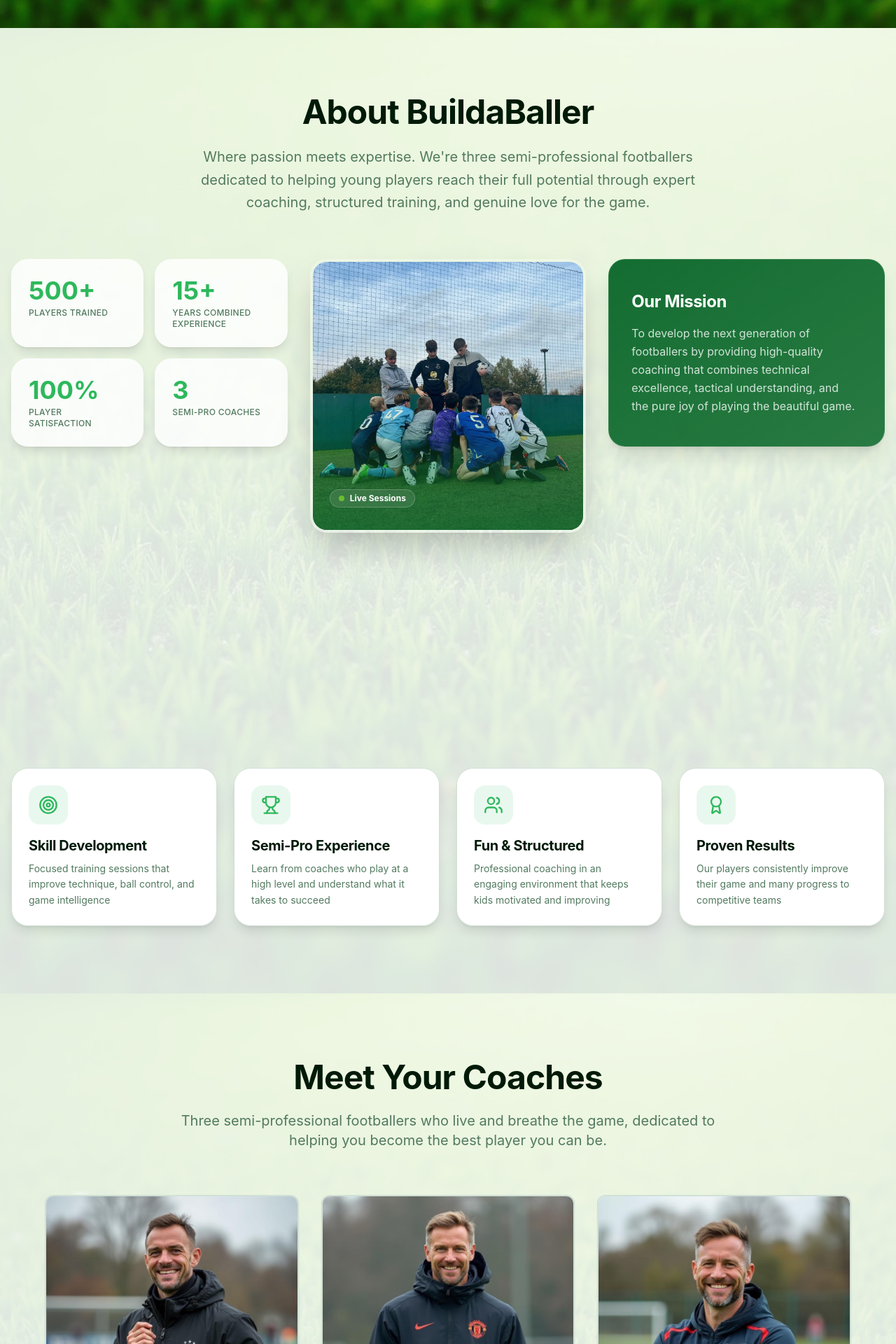
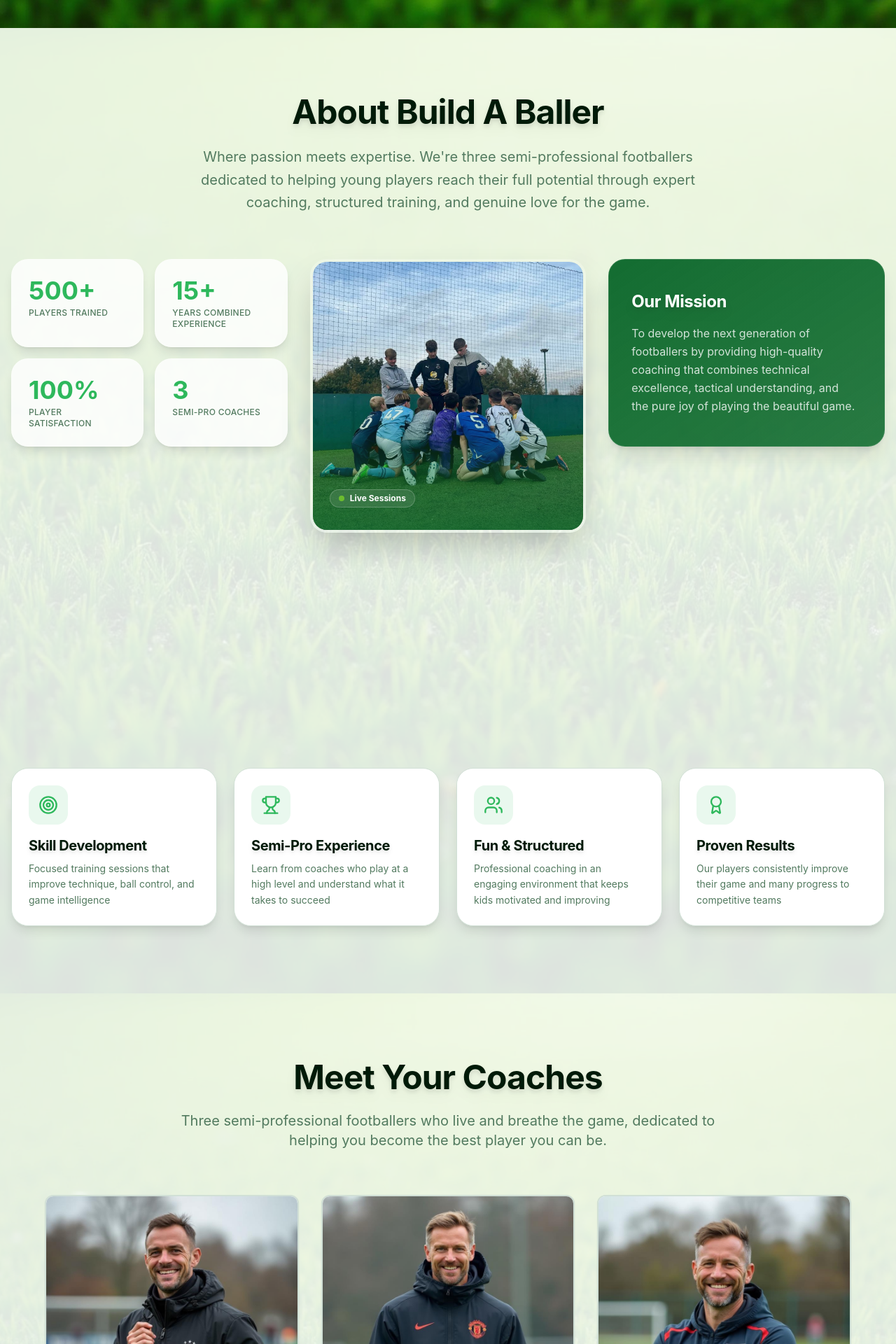
Before and after one commit to Mejrifx/astroturf-baller-build, a React (Vite) app: page / in a window 1280 px wide. Shown: the part 760-2680 px from the top of the page at 70% size. Built offline with nearby package versions, Linux system fonts and the light colour scheme; the HTML template or start-up script is replaced by a standard one.

Commit message:
Change About title to 'Build A Baller' and add shadows to all title text

```diff
--- a/src/components/About.tsx
+++ b/src/components/About.tsx
@@ -43,8 +43,8 @@ const About = () => {
       <div className="container mx-auto px-4 relative z-10">
         {/* Header */}
         <div className="text-center mb-16 animate-fade-in">
-          <h2 className="text-4xl md:text-5xl font-bold text-foreground mb-6">
-            About BuildaBaller
+          <h2 className="text-4xl md:text-5xl font-bold text-foreground mb-6 drop-shadow-lg">
+            About Build A Baller
           </h2>
           <p className="text-xl text-muted-foreground max-w-3xl mx-auto leading-relaxed">
             Where passion meets expertise. We're three semi-professional footballers dedicated to helping young players reach their full potential through expert coaching, structured training, and genuine love for the game.
@@ -88,7 +88,7 @@ const About = () => {
 
           {/* Mission Block - Top Right */}
           <div className="lg:col-span-4 bg-gradient-to-br from-pitch to-pitch/90 p-8 rounded-3xl shadow-xl border border-white/10 flex flex-col justify-center animate-fade-up" style={{ animationDelay: '0.3s' }}>
-            <h3 className="text-2xl font-bold text-white mb-4">
+            <h3 className="text-2xl font-bold text-white mb-4 drop-shadow-lg">
               Our Mission
             </h3>
             <p className="text-white/80 leading-relaxed text-balance">
@@ -143,7 +143,7 @@ const About = () => {
                 </div>
 
                 {/* Title */}
-                <h3 className="text-xl font-bold text-white md:text-foreground mb-2 drop-shadow-lg md:drop-shadow-none">
+                <h3 className="text-xl font-bold text-white md:text-foreground mb-2 drop-shadow-lg md:drop-shadow-md">
                   {feature.title}
                 </h3>
 
--- a/src/components/Coaches.tsx
+++ b/src/components/Coaches.tsx
@@ -32,7 +32,7 @@ const Coaches = () => {
 
       <div className="container mx-auto px-4 relative z-10">
         <div className="text-center mb-16 animate-fade-in">
-          <h2 className="text-4xl md:text-5xl font-bold text-foreground mb-6">
+          <h2 className="text-4xl md:text-5xl font-bold text-foreground mb-6 drop-shadow-lg">
             Meet Your Coaches
           </h2>
           <p className="text-xl text-muted-foreground max-w-3xl mx-auto">
@@ -56,7 +56,7 @@ const Coaches = () => {
               </div>
               <div className="p-6">
                 <div className="flex items-center justify-between mb-3">
-                  <h3 className="text-2xl font-bold text-foreground">
+                  <h3 className="text-2xl font-bold text-foreground drop-shadow-md">
                     {coach.name}
                   </h3>
                   <span className="px-3 py-1 bg-primary text-primary-foreground text-sm font-semibold rounded-full">
--- a/src/components/Contact.tsx
+++ b/src/components/Contact.tsx
@@ -42,7 +42,7 @@ const Contact = () => {
 
       <div className="container mx-auto px-4 relative z-10">
         <div className="text-center mb-16 animate-fade-in">
-          <h2 className="text-4xl md:text-5xl font-bold text-foreground mb-6">
+          <h2 className="text-4xl md:text-5xl font-bold text-foreground mb-6 drop-shadow-lg">
             Get In Touch
           </h2>
           <p className="text-xl text-muted-foreground max-w-3xl mx-auto">
@@ -56,7 +56,7 @@ const Contact = () => {
             <div className="bg-pitch p-8 rounded-[2.5rem] shadow-xl text-white relative overflow-hidden">
               <div className="absolute top-0 right-0 w-32 h-32 bg-lime/20 rounded-full blur-3xl -mr-16 -mt-16" />
               <div className="relative z-10">
-                <h3 className="text-2xl font-bold mb-2">Contact Information</h3>
+                <h3 className="text-2xl font-bold mb-2 drop-shadow-md">Contact Information</h3>
                 <p className="text-white/80 mb-8">Reach out to us directly or fill out the form.</p>
 
                 <div className="space-y-6">
@@ -96,7 +96,7 @@ const Contact = () => {
 
           {/* Contact Form */}
           <Card id="contact-form" className="p-8 lg:p-10 border-0 shadow-2xl bg-card rounded-[2.5rem] animate-fade-up">
-            <h3 className="text-2xl md:text-3xl font-bold text-foreground mb-2">
+            <h3 className="text-2xl md:text-3xl font-bold text-foreground mb-2 drop-shadow-md">
               Book a Session
             </h3>
             <p className="text-muted-foreground mb-8">Fill out the form below and we'll get back to you shortly.</p>
--- a/src/components/Services.tsx
+++ b/src/components/Services.tsx
@@ -54,7 +54,7 @@ const Services = () => {
 
       <div className="container mx-auto px-4 relative z-10">
         <div className="text-center mb-16 animate-fade-in">
-          <h2 className="text-4xl md:text-5xl font-bold text-foreground mb-6">
+          <h2 className="text-4xl md:text-5xl font-bold text-foreground mb-6 drop-shadow-lg">
             Our Services
           </h2>
           <p className="text-xl text-muted-foreground max-w-3xl mx-auto">
--- a/src/components/Testimonials.tsx
+++ b/src/components/Testimonials.tsx
@@ -61,7 +61,7 @@ const Testimonials = () => {
       <div className="container mx-auto px-4 relative z-10">
         {/* Header */}
         <div className="text-center mb-16 animate-fade-in">
-          <h2 className="text-4xl md:text-5xl font-bold text-foreground mb-6">
+          <h2 className="text-4xl md:text-5xl font-bold text-foreground mb-6 drop-shadow-lg">
             What Our Players Say
           </h2>
           <p className="text-xl text-muted-foreground max-w-3xl mx-auto mb-8">
--- a/src/components/VideoGallery.tsx
+++ b/src/components/VideoGallery.tsx
@@ -137,7 +137,7 @@ const VideoGallery = () => {
       <div className="container mx-auto px-4 relative z-10">
         {/* Header */}
         <div className="text-center mb-16 animate-fade-in">
-          <h2 className="text-4xl md:text-5xl font-bold text-white mb-6">
+          <h2 className="text-4xl md:text-5xl font-bold text-white mb-6 drop-shadow-lg">
             See Us in Action
           </h2>
           <p className="text-xl text-white/60 max-w-3xl mx-auto">
```
